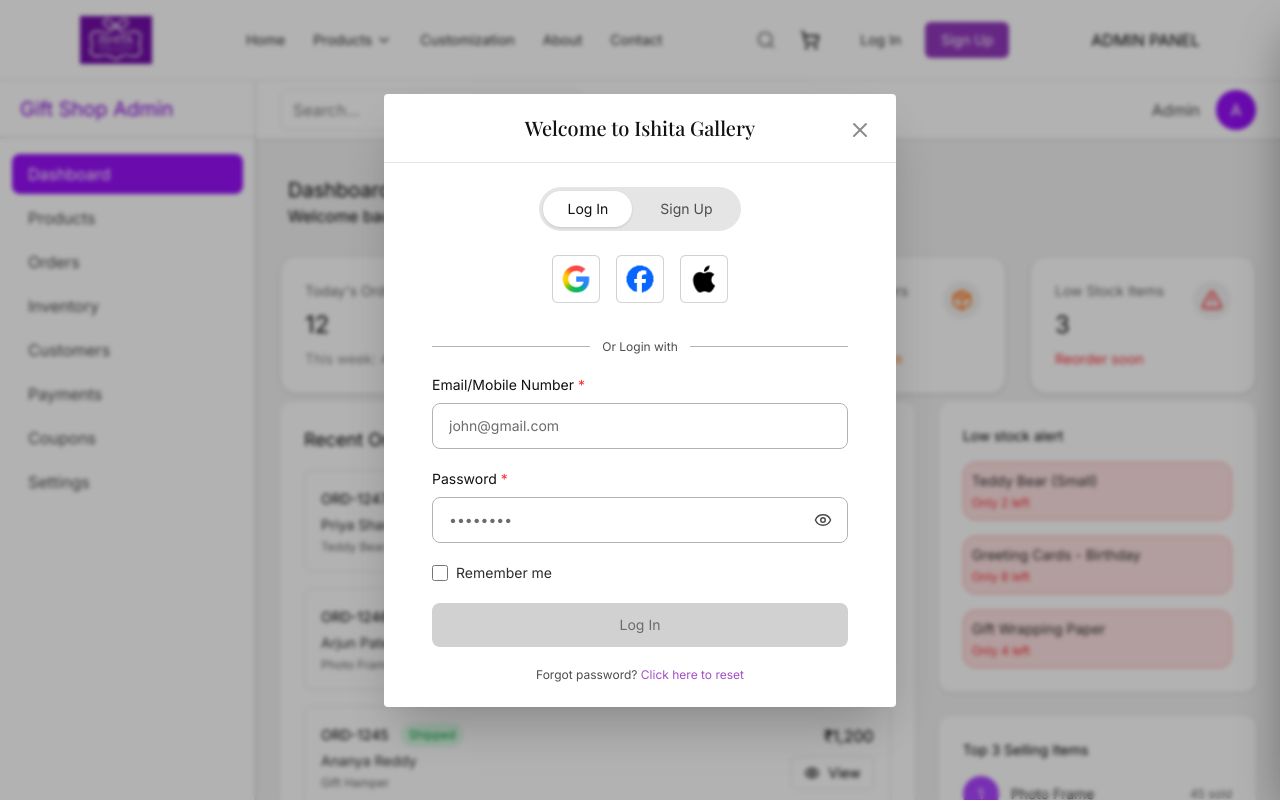
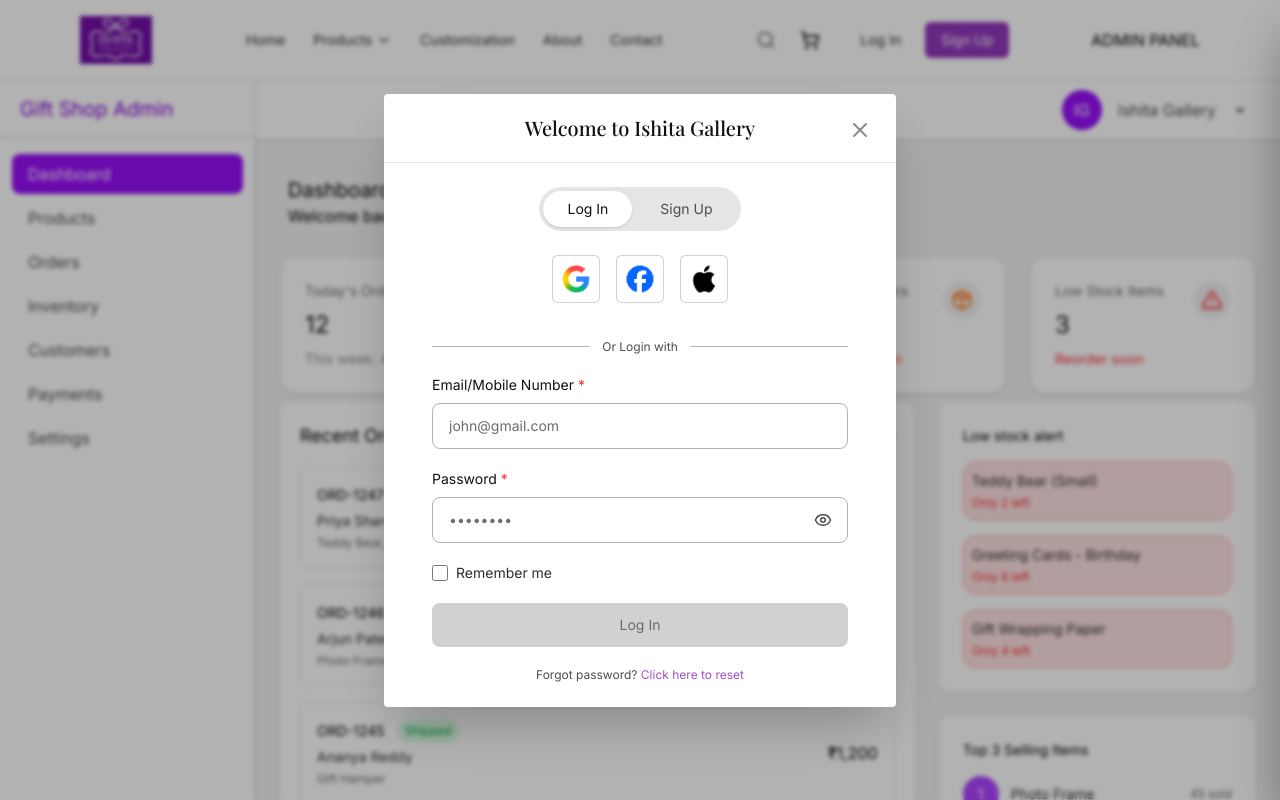
Before and after one commit to colorverse-cvs/IGS, a React (Vite) app: page /admin in a window 1280 px wide. Shown: the top 800 px of the page. Built offline with nearby package versions, Linux system fonts and the light colour scheme; a web font is replaced by a local one.

Commit message:
updated design.

```diff
--- a/package.json
+++ b/package.json
@@ -17,6 +17,7 @@
     "lucide-react": "^0.545.0",
     "react": "^19.1.1",
     "react-dom": "^19.1.1",
+    "react-icons": "^5.5.0",
     "react-redux": "^9.2.0",
     "react-router-dom": "^7.9.3",
     "tailwindcss": "^4.1.14"
--- a/src/admin/PageContent.jsx
+++ b/src/admin/PageContent.jsx
@@ -6,7 +6,7 @@ import Orders from "./pages/Orders/Orders";
 import Inventory from "./pages/Inventory/Inventory";
 import Customers from "./pages/Customers/Customers";
 import Payments from "./pages/Paymemts/Payments";
-import Coupons from "./pages/Coupons/Coupons";
+// import Coupons from "./pages/Coupons/Coupons";
 import Settings from "./pages/Settings/Settings";
 
 export default function PageContent({ setActivePage, activePage }) {
@@ -18,7 +18,7 @@ export default function PageContent({ setActivePage, activePage }) {
       {activePage === "Inventory" && <Inventory />}
       {activePage === "Customers" && <Customers />}
       {activePage === "Payments" && <Payments />}
-      {activePage === "Coupons" && <Coupons />}
+      {/* {activePage === "Coupons" && <Coupons />} */}
       {activePage === "Settings" && <Settings />}
     </div>
   );
--- a/src/admin/Sidebar.jsx
+++ b/src/admin/Sidebar.jsx
@@ -6,7 +6,7 @@ export default function Sidebar({ setActivePage, activePage }) {
     "Inventory",
     "Customers",
     "Payments",
-    "Coupons",
+    // "Coupons",
     "Settings",
   ];
 
--- a/src/admin/Topbar.jsx
+++ b/src/admin/Topbar.jsx
@@ -1,18 +1,66 @@
+import { useState, useRef, useEffect } from "react";
+import { MdExpandMore, MdExpandLess } from "react-icons/md";
+
 export default function Topbar() {
+  const [isPopupVisible, setIsPopupVisible] = useState(false);
+  const dropdownRef = useRef(null);
+
+  const handleDropdownClick = () => {
+    setIsPopupVisible(prev => !prev);
+  };
+
+  // ✅ Close when clicking outside
+  useEffect(() => {
+    const handleClickOutside = (e) => {
+      if (dropdownRef.current && !dropdownRef.current.contains(e.target)) {
+        setIsPopupVisible(false);
+      }
+    };
+
+    document.addEventListener("mousedown", handleClickOutside);
+    return () => document.removeEventListener("mousedown", handleClickOutside);
+  }, []);
+
+  // ✅ Close when selecting option
+  const handleOptionClick = (action) => {
+    console.log(action); // you can route / logout here
+    setIsPopupVisible(false);
+  };
+
   return (
-    <div className="h-16 bg-white border-b border-gray-200 flex items-center justify-between px-6">
-      <input
-        className="border border-gray-100 rounded-lg px-3 py-2 w-75 focus:outline-none focus:ring focus:ring-purple-300"
-        type="text"
-        placeholder="Search..."
-      />
+    <div className="h-16 bg-white border-b border-gray-200 flex justify-end px-8 relative">
+      <div
+        className="flex items-center gap-4 cursor-pointer select-none"
+        onClick={handleDropdownClick}
+      >
+        <div className="w-10 h-10 rounded-full bg-purple-600 text-white flex items-center justify-center font-bold">
+          IG
+        </div>
 
-      <div className="flex items-center gap-4">
-        <span className="text-gray-600 font-medium">Admin</span>
-        <div className="w-10 h-10 rounded-full bg-purple-600 text-white flex items-center justify-center font-bold">
-          A
+        <span className="text-gray-600 font-medium">Ishita Gallery</span>
+        {isPopupVisible ? <MdExpandLess /> : <MdExpandMore />}
+      </div>
+
+      {isPopupVisible && (
+        <div
+          ref={dropdownRef}
+          className="absolute top-16 right-8 w-40 rounded-md shadow-lg bg-white ring-1 ring-purple-600 ring-opacity-5 p-1 space-y-1 z-50"
+        >
+          <button
+            onClick={() => handleOptionClick("account")}
+            className="block w-full text-left px-3 py-2 rounded hover:bg-gray-50 cursor-pointer"
+          >
+            My Account
+          </button>
+
+          <button
+            onClick={() => handleOptionClick("logout")}
+            className="block w-full text-left px-3 py-2 rounded text-red-600 hover:bg-gray-50 cursor-pointer"
+          >
+            Logout
+          </button>
         </div>
-      </div>
+      )}
     </div>
   );
 }
--- a/src/admin/pages/Customers/Customers.jsx
+++ b/src/admin/pages/Customers/Customers.jsx
@@ -45,6 +45,7 @@ const customerData = [
     totalOrders: 19,
     totalSpent: 12000,
     Status: "Inactive",
+    joinDate: "Feb 2024"
   }
 ];
 
--- a/src/admin/pages/Customers/components/CustomerDetailTable.jsx
+++ b/src/admin/pages/Customers/components/CustomerDetailTable.jsx
@@ -1,3 +1,5 @@
+import { FaEye, FaEnvelope } from "react-icons/fa";
+
 function formatHeading(key) {
   return key
     .replace(/([A-Z])/g, " $1")
@@ -25,6 +27,9 @@ export default function CustomerDetailTable({ data }) {
                 {formatHeading(key)}
               </th>
             ))}
+             <th className="px-4 py-3 font-semibold text-gray-700 text-center">
+              Actions
+            </th>
           </tr>
         </thead>
 
@@ -36,6 +41,19 @@ export default function CustomerDetailTable({ data }) {
                   {customer[key]}
                 </td>
               ))}
+
+              {/* ✅ Actions Column */}
+              <td className="px-4 py-3">
+                <div className="flex justify-center gap-4 text-gray-600">
+                  <button className="hover:text-purple-600 transition">
+                    <FaEye />
+                  </button>
+                  <button className="hover:text-purple-600 transition">
+                    <FaEnvelope />
+                  </button>
+                </div>
+              </td>
+
             </tr>
           ))}
         </tbody>
--- a/src/admin/pages/Dashboard/components/LowStock.jsx
+++ b/src/admin/pages/Dashboard/components/LowStock.jsx
@@ -9,7 +9,7 @@ const lowStockDetails = [
     label : "Greeting Cards - Birthday",
     leftItemCount : "Only 8 left"
   },
-   {
+  {
     id: "3",
     label : "Gift Wrapping Paper",
     leftItemCount : "Only 4 left"
@@ -18,13 +18,11 @@ const lowStockDetails = [
 
 export default function LowStockCard() {
   return (
-    <div className="bg-white rounded-xl shadow p-6">
-      {/* Header */}
+    <div className="bg-white rounded-xl shadow p-6 md:max-h-[290px] overflow-auto">
       <div className="flex justify-between items-center mb-4">
         <p className="text-sm">Low stock alert</p>
       </div>
 
-      {/* Orders List */}
       <div className="space-y-4">
         {lowStockDetails.map((order) => (
           <div
--- a/src/admin/pages/Dashboard/components/RecentOrderCard.jsx
+++ b/src/admin/pages/Dashboard/components/RecentOrderCard.jsx
@@ -31,7 +31,7 @@ const orders = [
     customer: "Ananya Reddy",
     items: "Gift Hamper",
     amount: "₹1,200",
-  },
+  }
 ];
 
 export default function RecentOrderCard({setActivePage}) {
@@ -41,7 +41,7 @@ export default function RecentOrderCard({setActivePage}) {
   };
 
   return (
-    <div className="bg-white rounded-xl shadow p-6">
+    <div className="bg-white rounded-xl shadow p-5 md:max-h-[550px] overflow-auto">
       {/* Header */}
       <div className="flex justify-between items-center mb-4">
         <p className="text-lg font-semibold">Recent Orders</p>
@@ -73,29 +73,6 @@ export default function RecentOrderCard({setActivePage}) {
 
             <div className="text-right space-y-2">
               <p className="font-semibold">{order.amount}</p>
-              <button className="flex items-center gap-2 border border-gray-100 px-3 py-1.5 rounded-md text-sm hover:bg-gray-50">
-                <svg
-                  xmlns="http://www.w3.org/2000/svg"
-                  className="h-4 w-4"
-                  fill="none"
-                  viewBox="0 0 24 24"
-                  stroke="currentColor"
-                >
-                  <path
-                    strokeLinecap="round"
-                    strokeLinejoin="round"
-                    strokeWidth={2}
-                    d="M15 12a3 3 0 11-6 0 3 3 0 016 0z"
-                  />
-                  <path
-                    strokeLinecap="round"
-                    strokeLinejoin="round"
-                    strokeWidth={2}
-                    d="M2.458 12C3.732 7.943 7.523 5 12 5c4.478 0 8.268 2.943 9.542 7-1.274 4.057-5.064 7-9.542 7-4.477 0-8.268-2.943-9.542-7z"
-                  />
-                </svg>
-                View
-              </button>
             </div>
           </div>
         ))}
--- a/src/admin/pages/Dashboard/components/TopSellingCard.jsx
+++ b/src/admin/pages/Dashboard/components/TopSellingCard.jsx
@@ -18,19 +18,16 @@ const lowStockDetails = [
 
 export default function TopSellingCard() {
   return (
-    <div className="bg-white rounded-xl shadow p-6">
-      {/* Header */}
+    <div className="bg-white rounded-xl shadow p-6 md:max-h-[230px] overflow-auto">
       <div className="flex justify-between items-center mb-4">
         <p className="text-sm font-semibold">Top 3 Selling Items</p>
       </div>
 
-      {/* List */}
       <div className="space-y-4">
         {lowStockDetails.map((item) => (
           <div key={item.id} className="flex items-center justify-between">
             <div className="flex items-center gap-3">
 
-              {/* Circular ID */}
               <div className="w-9 h-9 flex items-center justify-center rounded-full bg-purple-500 text-white font-semibold text-sm">
                 {item.id}
               </div>
--- a/src/admin/pages/Inventory/Inventory.jsx
+++ b/src/admin/pages/Inventory/Inventory.jsx
@@ -25,33 +25,33 @@ export default function Inventory() {
     return () => clearTimeout(debounceTimer);
   }, [searchTerm, productList]);  // 👈 important
 
-  const increaseStock = (id) => {
-    setProductList((prev) =>
-      prev.map((product) =>
-        product.id === id
-          ? {
-              ...product,
-              stock: product.stock + 1,
-              lowStock: product.stock + 1 <= 5,
-            }
-          : product
-      )
-    );
-  };
+  // const increaseStock = (id) => {
+  //   setProductList((prev) =>
+  //     prev.map((product) =>
+  //       product.id === id
+  //         ? {
+  //             ...product,
+  //             stock: product.stock + 1,
+  //             lowStock: product.stock + 1 <= 5,
+  //           }
+  //         : product
+  //     )
+  //   );
+  // };
 
-  const decreaseStock = (id) => {
-    setProductList((prev) =>
-      prev.map((product) =>
-        product.id === id
-          ? {
-              ...product,
-              stock: product.stock > 0 ? product.stock - 1 : 0,
-              lowStock: product.stock - 1 <= 5,
-            }
-          : product
-      )
-    );
-  };
+  // const decreaseStock = (id) => {
+  //   setProductList((prev) =>
+  //     prev.map((product) =>
+  //       product.id === id
+  //         ? {
+  //             ...product,
+  //             stock: product.stock > 0 ? product.stock - 1 : 0,
+  //             lowStock: product.stock - 1 <= 5,
+  //           }
+  //         : product
+  //     )
+  //   );
+  // };
 
   return (
     <>
@@ -98,7 +98,7 @@ export default function Inventory() {
                 </div>
               </div>
 
-              <div className="flex items-center justify-evenly gap-2">
+              {/* <div className="flex items-center justify-evenly gap-2">
                 <button
                   onClick={() => decreaseStock(product.id)}
                   className="py-1 px-3 cursor-pointer bg-gray-50 border border-gray-200 rounded-md hover:bg-gray-100"
@@ -114,7 +114,7 @@ export default function Inventory() {
                 >
                   +
                 </button>
-              </div>
+              </div> */}
             </div>
           ))}
         </div>
--- a/src/admin/pages/Paymemts/Payments.jsx
+++ b/src/admin/pages/Paymemts/Payments.jsx
@@ -122,7 +122,7 @@ export default function Payments() {
               type="text"
               value={searchTerm}
               onChange={(e) => setSearchTerm(e.target.value)}
-              placeholder="Search by transaction ID or order ID"
+              placeholder="Search by order ID"
               className="w-full border border-gray-100 rounded-lg pl-10 pr-4 py-3 focus:outline-none focus:ring-2 focus:ring-purple-500"
             />
             <span className="absolute left-3 top-1/2 -translate-y-1/2 text-gray-400">
--- a/src/admin/pages/Settings/Settings.jsx
+++ b/src/admin/pages/Settings/Settings.jsx
@@ -23,9 +23,6 @@ export default function Settings() {
           <p className="text-xl">Settings</p>
           <p className="text-md">Manage your shop settings</p>
         </div>
-        <button className="bg-brand-700 px-5 py-2 cursor-pointer text-white rounded-lg">
-          Save Changes
-        </button>
       </div>
 
       <div className="space-y-6 bg-white p-4 rounded-md">
@@ -118,7 +115,7 @@ export default function Settings() {
         </div>
       </div>
 
-      <div className="space-y-6 bg-white p-4 rounded-md">
+      {/* <div className="space-y-6 bg-white p-4 rounded-md">
         <p className="mb-2 text-lg">Delivery Settings</p>
 
         <div>
@@ -142,9 +139,9 @@ export default function Settings() {
             className="w-full border border-gray-100 rounded-lg px-3 py-2 focus:outline-none focus:ring-2 focus:ring-purple-500"
           />
         </div>
-      </div>
+      </div> */}
 
-      <div className="space-y-6 bg-white p-4 rounded-md my-4">
+      {/* <div className="space-y-6 bg-white p-4 rounded-md my-4">
         <p className="text-lg mb-2">Payment Methods</p>
 
         <div>
@@ -175,9 +172,9 @@ export default function Settings() {
           />
         </div>
 
-      </div>
+      </div> */}
 
-      <div className="space-y-6 bg-white p-4 rounded-md">
+      <div className="space-y-6 bg-white p-4 rounded-md my-4">
         <p className="mb-2 text-lg">Change Admin Password</p>
 
         <div>
@@ -209,6 +206,9 @@ export default function Settings() {
             className="w-full border border-gray-100 rounded-lg px-3 py-2 focus:outline-none focus:ring-2 focus:ring-purple-500"
           />
         </div>
+        <button className="bg-brand-700 px-5 py-2 cursor-pointer text-white rounded-lg">
+          Save Changes
+        </button>
       </div>
     </>
   );
```
